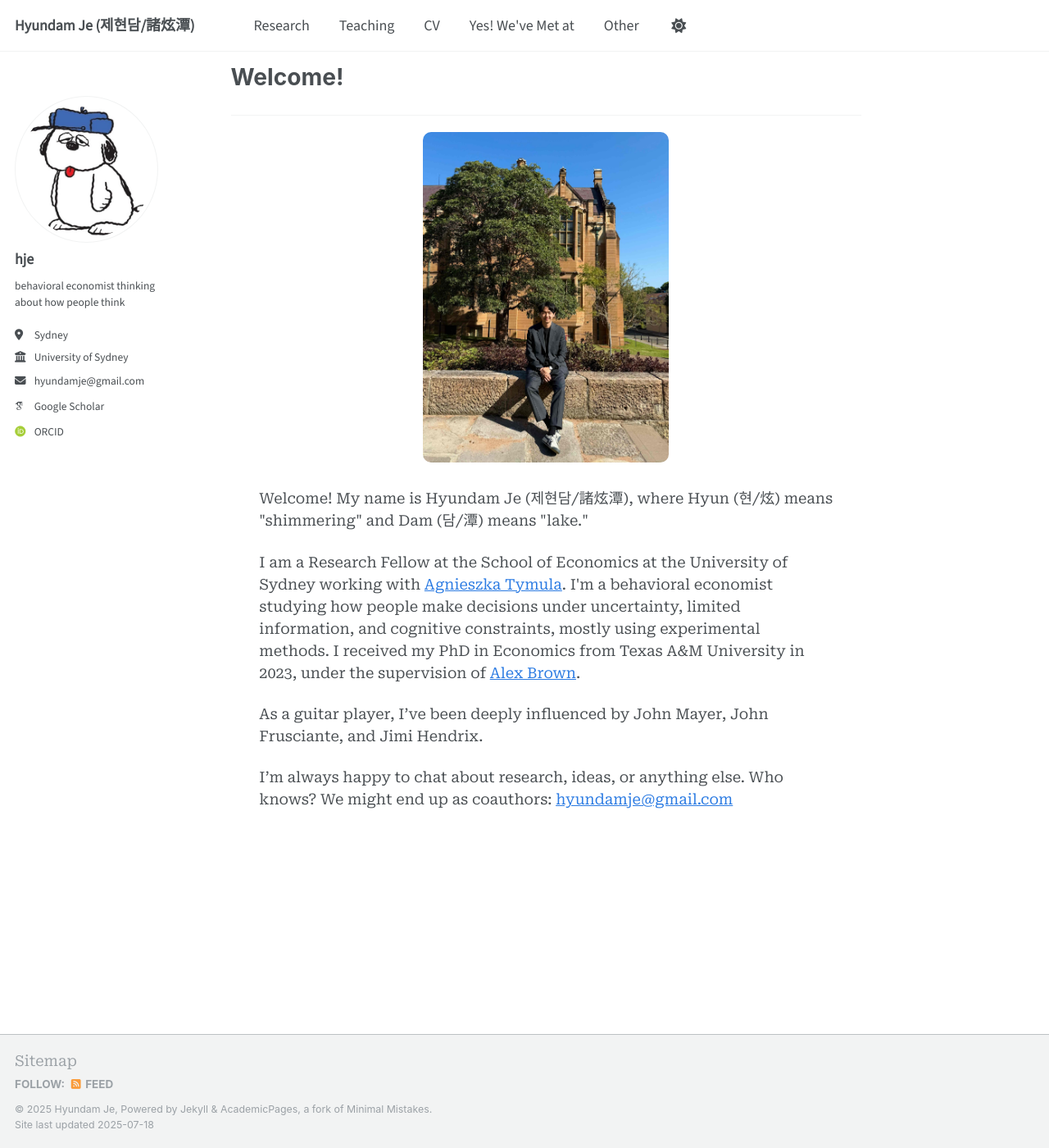
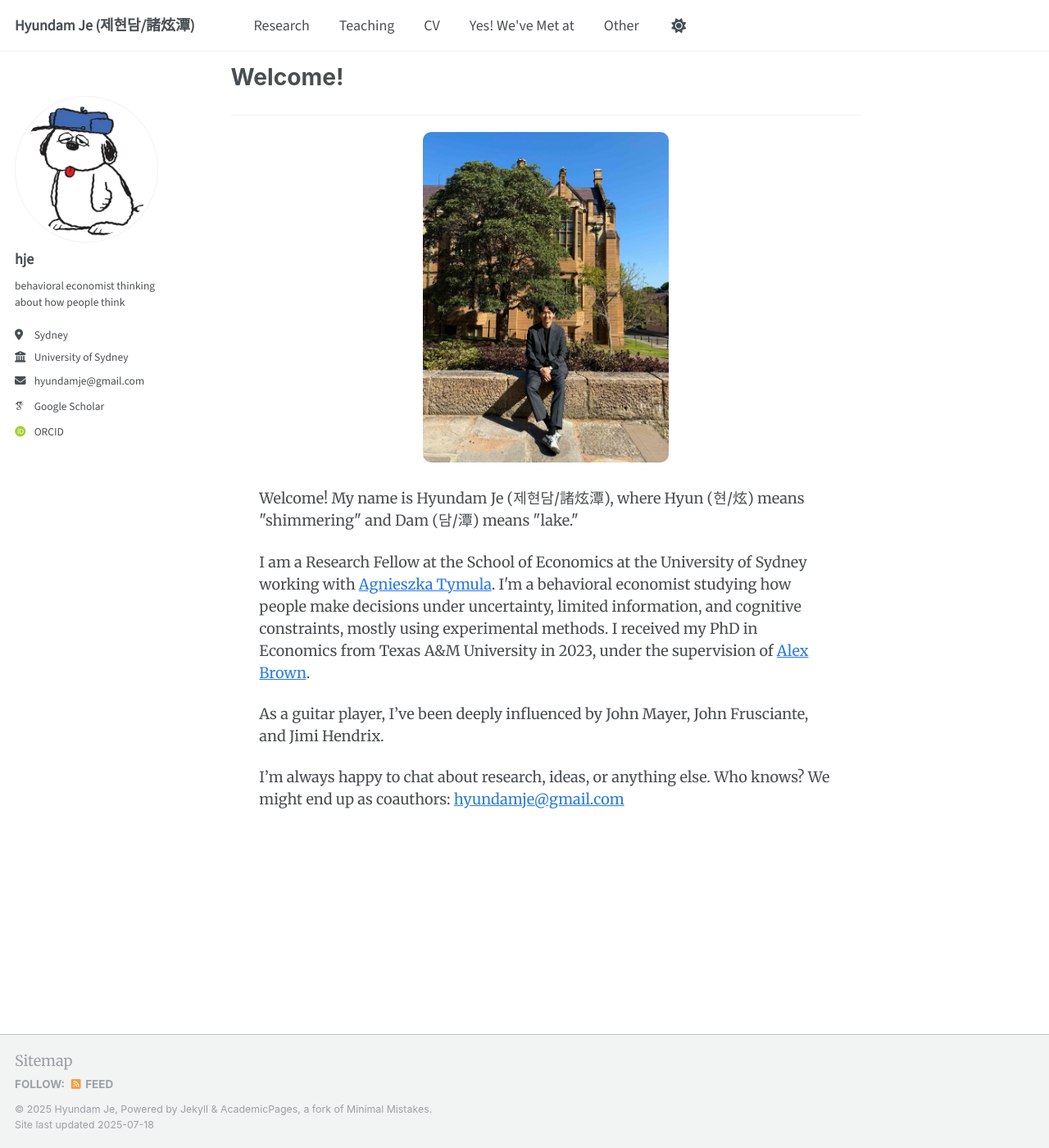
Before and after one commit to hyundamje/hyundamje.github.io, a Jekyll site: the page built from _pages/about.md, in a window 1280 px wide and 1400 px high, scrolled down 19 px. Shown: the whole window at 82% size. Built offline with Jekyll 4.4.1, drawn with Linux system fonts in a browser that asks for light colours; some web fonts are replaced.

Commit message:
Update _base.scss

```diff
--- a/_sass/layout/_base.scss
+++ b/_sass/layout/_base.scss
@@ -15,9 +15,9 @@ body {
   margin: 0;
   padding: $masthead-height 0 0;
   padding-bottom: 9em;
- // font-family: 'Merriweather', serif;
+ font-family: 'Merriweather', serif;
   // font-family: 'Source Serif 4', serif;
- font-family: 'Roboto Serif', serif;
+ // font-family: 'Roboto Serif', serif;
  // font-family: 'IBM Plex Serif', serif;
 
   line-height: 1.5;
```
